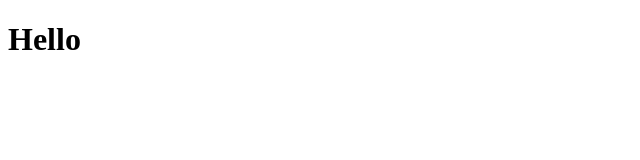
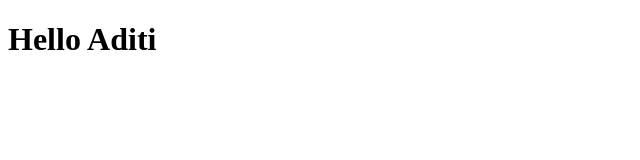
Before and after one commit to KZAdit80105/tutorial, a plain HTML site: page index.html in a window 1280 px wide. Shown: the whole page, without its empty margins (0-640 px from the left). Drawn offline with Linux system fonts and the light colour scheme.

Commit message:
commting code

```diff
--- a/index.html
+++ b/index.html
@@ -7,7 +7,7 @@
 </head>
 <body>
     <h1>
-        Hello
+        Hello Aditi
     </h1>
 </body>
 </html>
```
